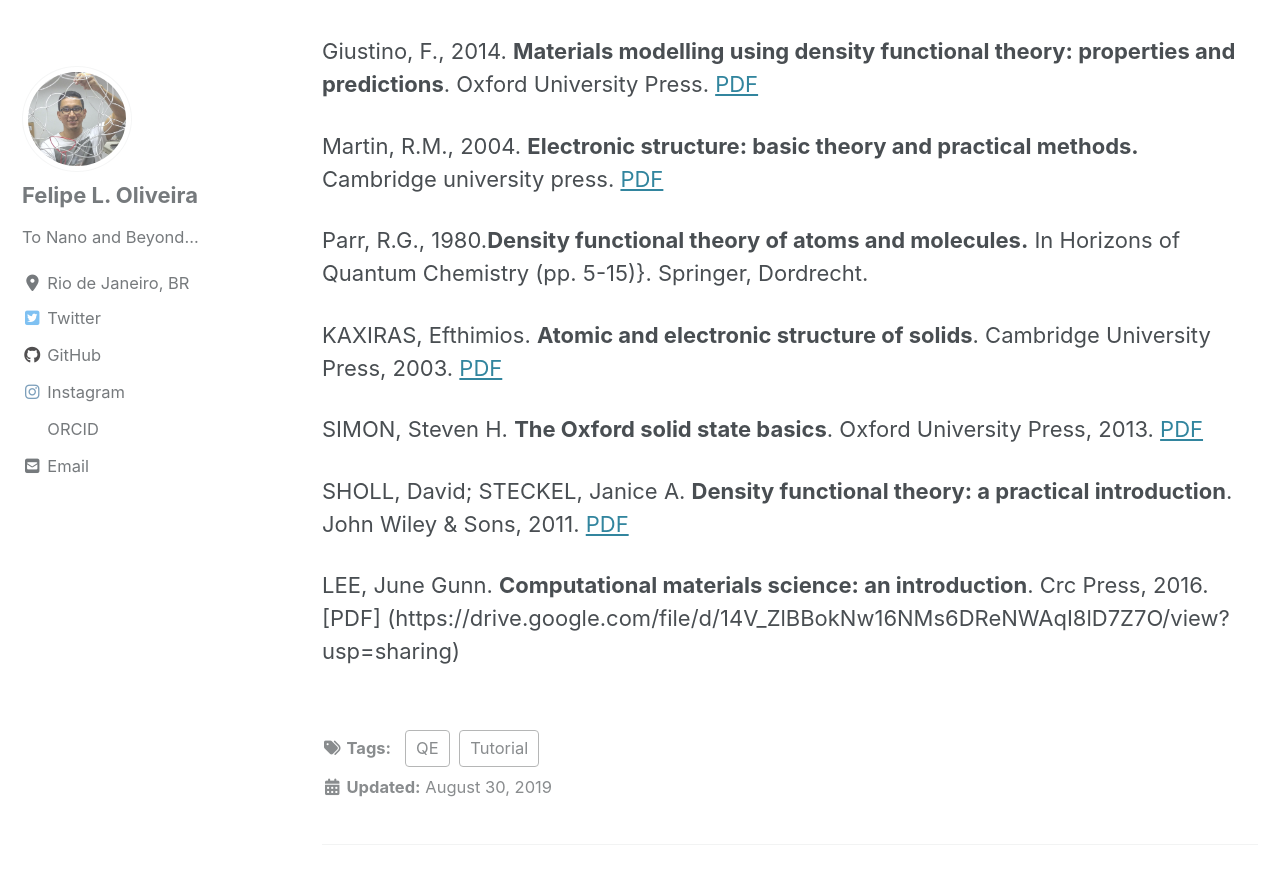
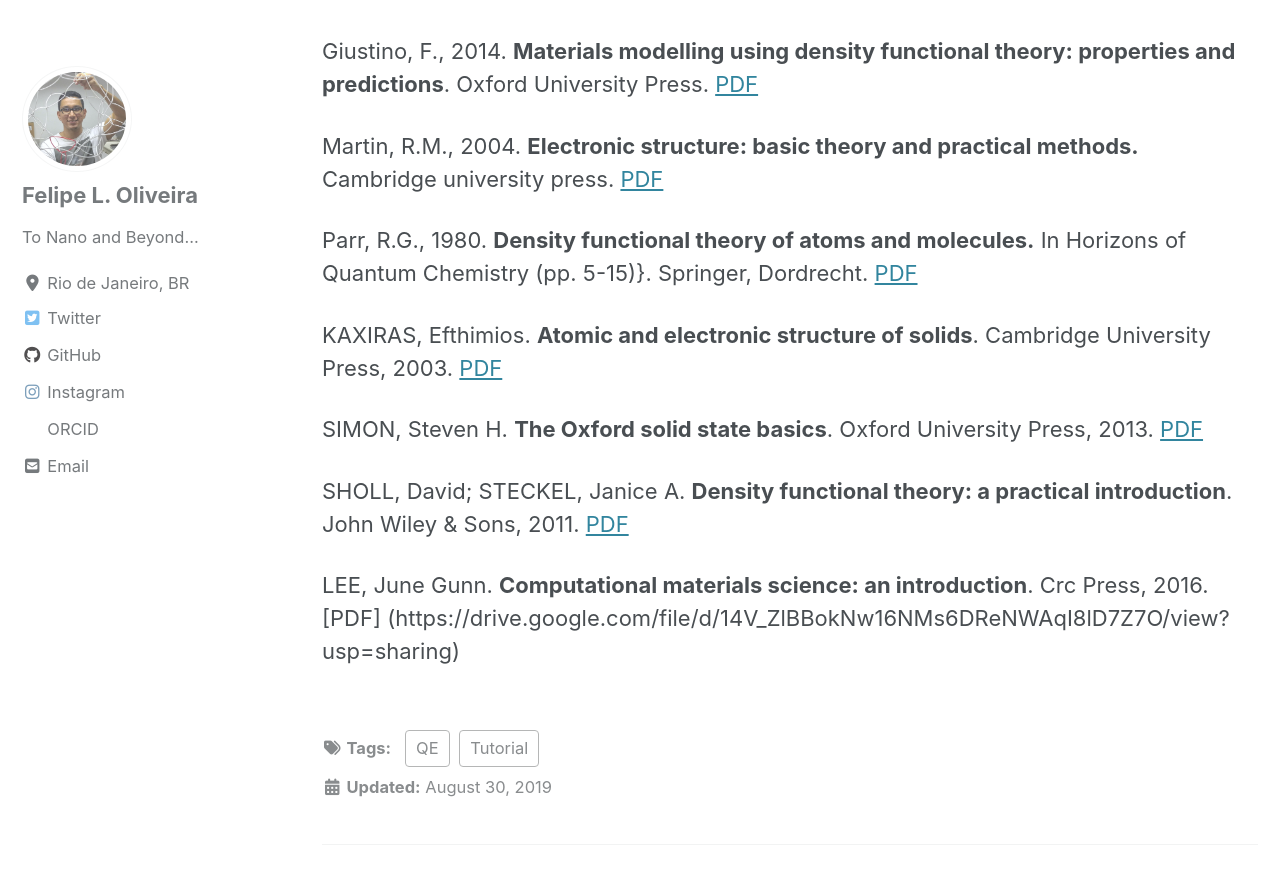
Before and after one commit to lipelopesoliveira/lipelopesoliveira.github.io, a Jekyll site: the page built from _posts/Tutorial_QE/2019-08-30-cap0.md, in a window 1280 px wide and 900 px high, scrolled down 657 px. Shown: the top 884 px of the window. Built offline with Jekyll 4.4.1, drawn with Linux system fonts in a browser that asks for light colours; cached includes are drawn as plain includes; nearby versions of some CDN libraries.

Commit message:
Update 2019-08-30-cap0.md

```diff
--- a/_posts/Tutorial_QE/2019-08-30-cap0.md
+++ b/_posts/Tutorial_QE/2019-08-30-cap0.md
@@ -19,7 +19,7 @@ Giustino, F., 2014. **Materials modelling using density functional theory: prope
 
 Martin, R.M., 2004. **Electronic structure: basic theory and practical methods.** Cambridge university press. [PDF](https://drive.google.com/file/d/1oR_s9ey7ZW6oemYIo2WqWzBqrj0deDFh/view?usp=sharing)
 
-Parr, R.G., 1980.**Density functional theory of atoms and molecules.** In Horizons of Quantum Chemistry (pp. 5-15)}. Springer, Dordrecht.
+Parr, R.G., 1980. **Density functional theory of atoms and molecules.** In Horizons of Quantum Chemistry (pp. 5-15)}. Springer, Dordrecht. [PDF](https://drive.google.com/file/d/1yJ70DrVBWt1-y7JwSNHbLontQOu8Iknn/view?usp=sharing)
 
 KAXIRAS, Efthimios. **Atomic and electronic structure of solids**. Cambridge University Press, 2003. [PDF](https://drive.google.com/file/d/1Fk2C5kAUYLLPiolUd5SYF7XhZh7xELhi/view?usp=sharing)
 
```
